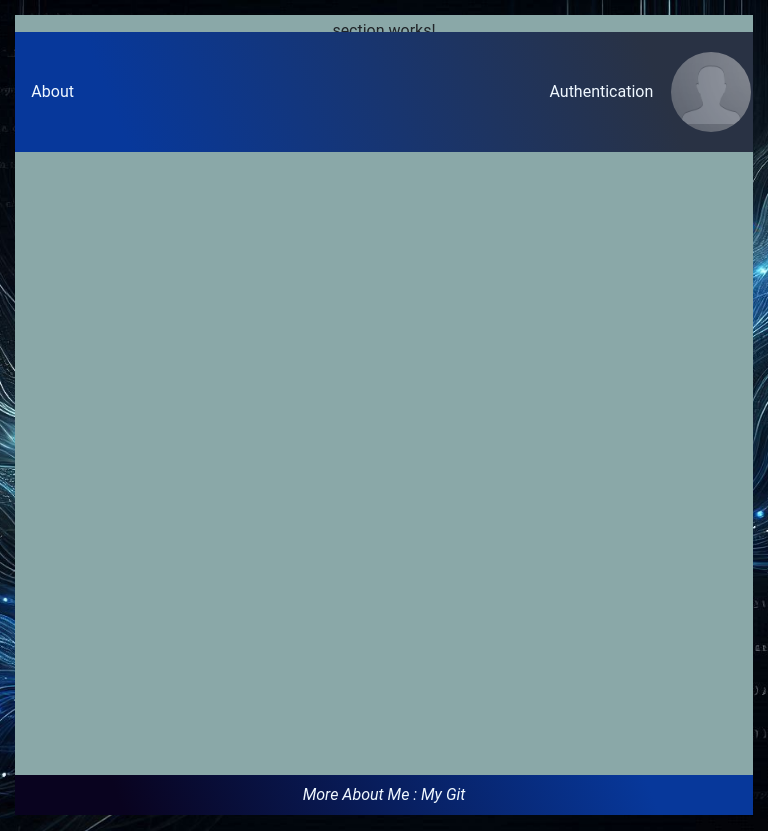
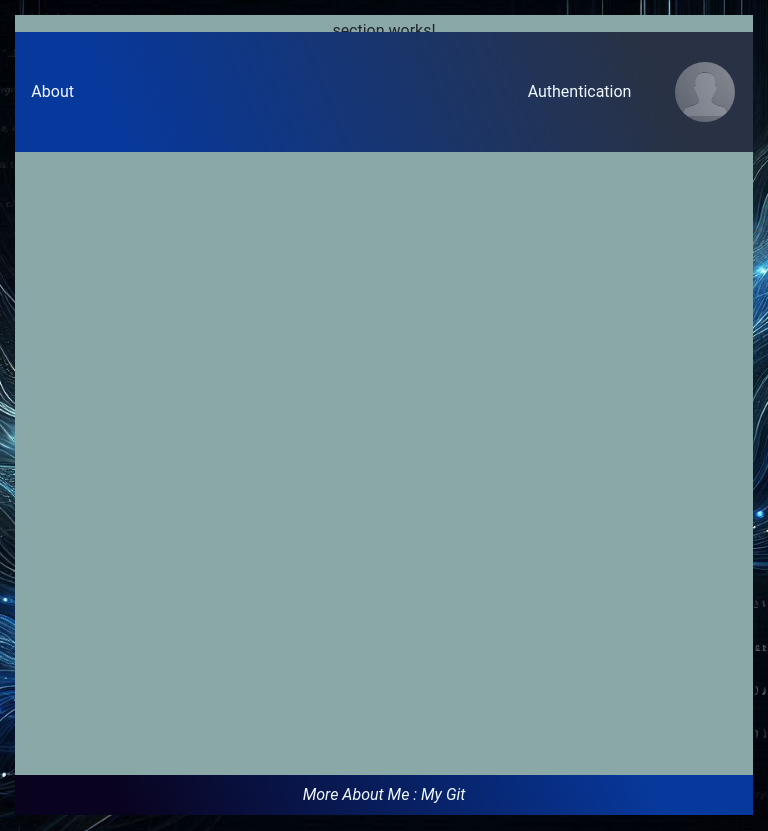
Before and after one commit to Tonyfilho/E_Book_Front_Grid_FlexCss, an Angular app: page / in a window 768 px wide. Built offline with nearby package versions, Linux system fonts and the light colour scheme.

Commit message:
header.component.scss media query

```diff
--- a/src/app/body/header/header.component.scss
+++ b/src/app/body/header/header.component.scss
@@ -42,18 +42,44 @@ ul > li > a {
 
 /* Smartphones */
 @media (max-width: 600px) {
+  .login {
+    width: 60%;
+  }
+
+  .logout {
+    width: 60%;
+  }
+
+  .avatar {
+    width: 40% !important;
+  }
+  .localHeader-header > div.avatar > div.ajust-avatar-img > img{
+    width: 60px;
+  }
   .localHeader-header > div {
     font-size: 14px !important;
 
   }
-  .localHeader-header > div.avatar > div.ajust-avatar-img > img{
-    width: 60px;
-  }
+
 
 }
 
 /* Tablets em modo retrato */
 @media (min-width: 601px) and (max-width: 768px) {
+  .login {
+    width: 60%;
+  }
+
+  .logout {
+    width: 60%;
+  }
+
+  .avatar {
+    width: 40% !important;
+  }
+  .localHeader-header > div.avatar > div.ajust-avatar-img > img{
+    width: 60px;
+  }
   .localHeader-header > div {
     font-size: 16px !important;
   }
@@ -62,6 +88,21 @@ ul > li > a {
 
 /* Tablets em modo paisagem e desktops pequenos */
 @media (min-width: 769px) and (max-width: 1024px) {
+
+  .login {
+    width: 60%;
+  }
+
+  .logout {
+    width: 60%;
+  }
+
+  .avatar {
+    width: 40% !important;
+  }
+  .localHeader-header > div.avatar > div.ajust-avatar-img > img{
+    width: 70px !important;
+  }
   .localHeader-header > div {
     font-size: 18px !important;
   }
```
